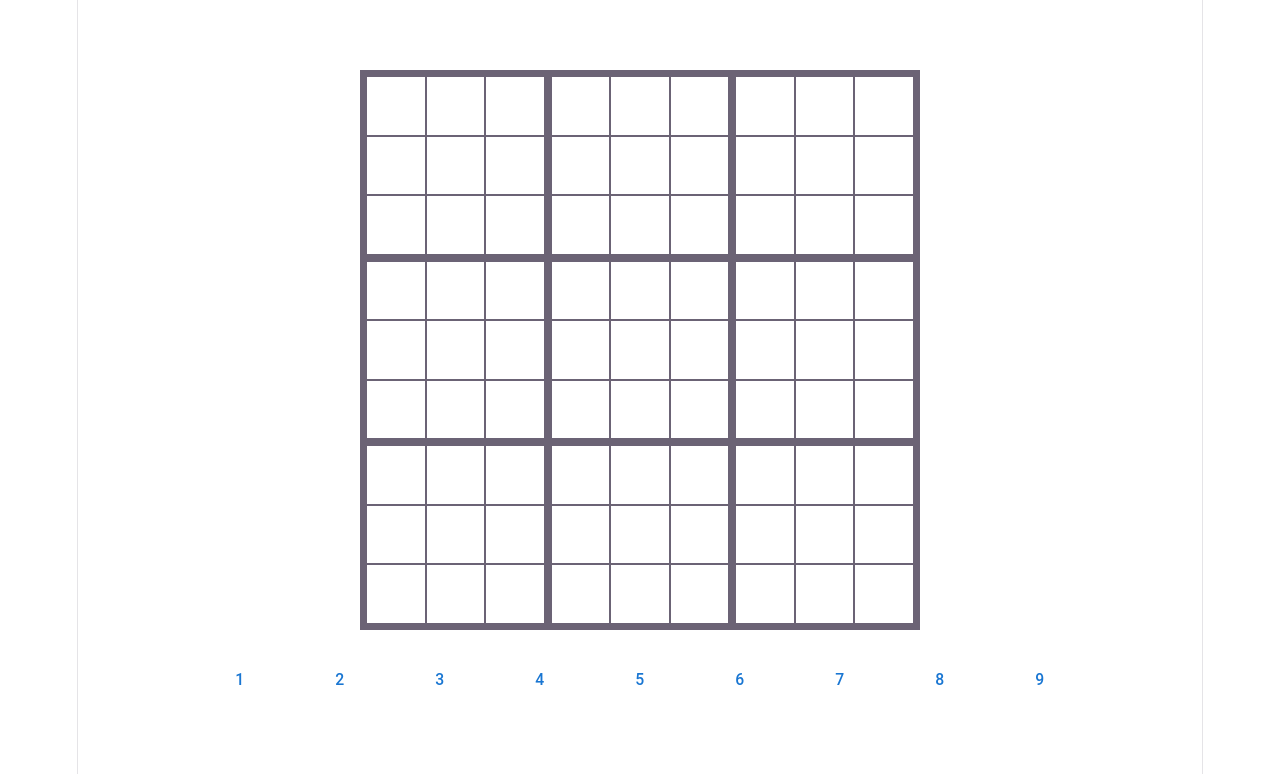
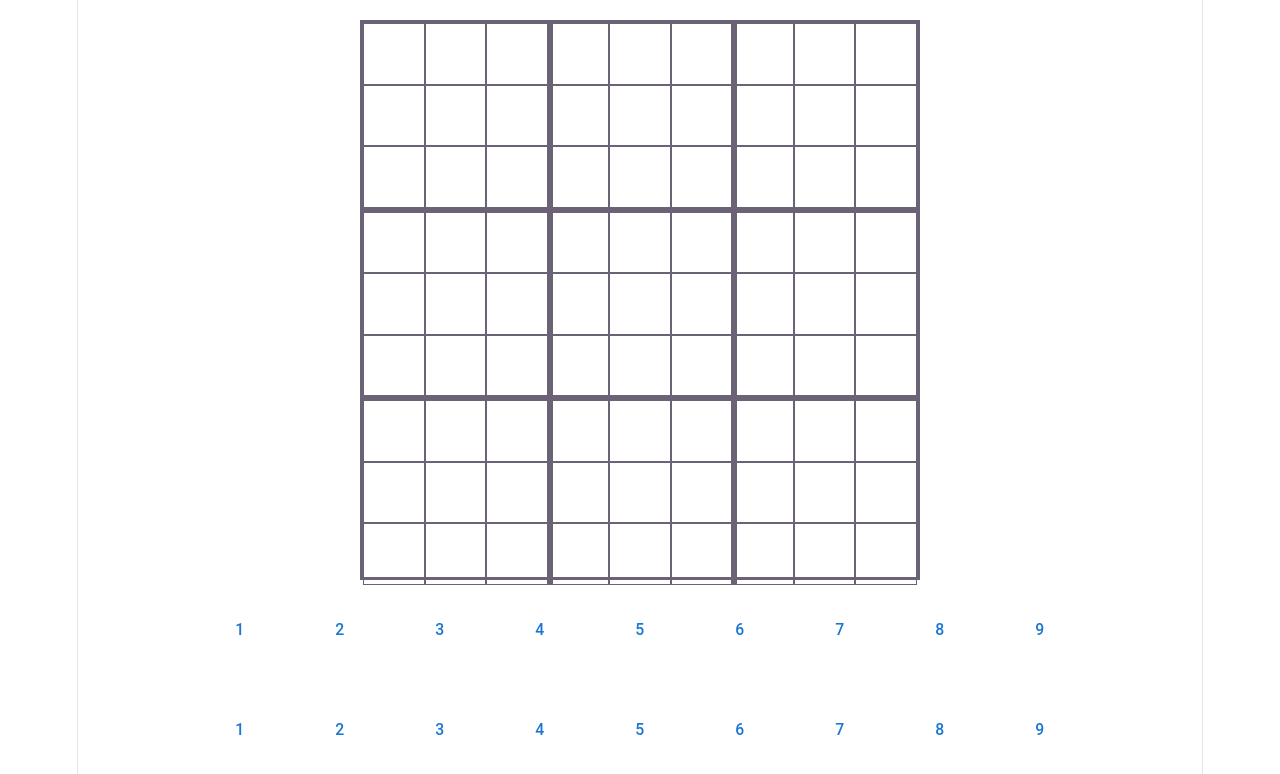
Before and after one commit to olikve02/Sudoku-Helper, a React (Vite) app: page / in a window 1280 px wide. Shown: the top 774 px of the page. Built offline with nearby package versions, Linux system fonts and the light colour scheme.

Commit message:
Reworked datastructure

```diff
--- a/src/App.css
+++ b/src/App.css
@@ -7,14 +7,8 @@
   aspect-ratio: 1/1;
 }
 
-.sudoku-cell-chosen{
-  border-style: solid;
-  border-width: 4px;
-  border-color: darkblue;
-  align-items: center;
-  justify-content: center;
-  display: flex;
-  aspect-ratio: 1/1;
+.selected{
+  box-shadow: inset 0 0 0 5px darkblue;
 }
 
 .screen-container{
@@ -35,3 +29,22 @@
   height: 100px;
   width: 100px;
 }
+
+.border-top-thick{
+    border-top-width: 5px;
+}
+
+.border-left-thick{
+  border-left-width: 5px;
+}
+
+.candidate{
+  aspect-ratio: 1/1;
+  display: flex;
+  align-items: center;
+  justify-content: center;
+}
+
+.sudoku-candidates{
+  aspect-ratio: 1/1;
+}
--- a/src/App.tsx
+++ b/src/App.tsx
@@ -1,45 +1,93 @@
-import { Box, Button, Stack } from '@mui/material'
-import Board from './Components/Board'
-import ButtonRow from './Components/ButtonRow'
-import { useState } from 'react'
+import { Box } from "@mui/material";
+import Board from "./Components/Board";
+import ButtonRow from "./Components/CandidateButtonRow";
+import { useState } from "react";
+import CandidateButtonRow from "./Components/CandidateButtonRow";
+import NumberButtonRow from "./Components/NumberButtonRow";
 
 function App() {
-    const [chosenCells, setChosenCells] = useState<{block: number, cell: number, candidates: number[]}[]>([])
+  const [cells, setCells] = useState<
+    {
+      row: number;
+      cell: number;
+      value: number | null;
+      candidates: number[];
+      selected: boolean;
+    }[]
+  >(addCells);
 
   return (
-    <Box className = "screen-container">
-        <Board
-          chosenCells = {chosenCells}
-          handleCellClicked = {handleCellClicked}
-          >
+    <Box className="screen-container">
+      <Board cells={cells} handleCellClicked={handleCellClicked}></Board>
 
-        </Board>
+      <CandidateButtonRow
+        handleCandidateButtonClicked={handleCandidateButtonClicked}
+      ></CandidateButtonRow>
 
-        <ButtonRow
-        handleButtonClicked={handleButtonClicked}>
-        </ButtonRow>
+      <NumberButtonRow
+        handleNumberButtonClicked={handleNumberButtonClicked}
+      ></NumberButtonRow>
     </Box>
-  )
+  );
 
+  function handleCellClicked(row: number, cell: number) {
+    const newCells = cells.map((cellState) => {
+      if (cellState.row == row && cellState.cell == cell) {
+        return { ...cellState, selected: !cellState.selected };
+      } else {
+        return cellState;
+      }
+    });
 
+    setCells(newCells);
+  }
 
- function handleCellClicked(block: any, cell: any){
+  function handleCandidateButtonClicked(buttonNr: number) {
+    const newCells = cells.map((cell) => {
+      if (cell.selected) {
+        if (cell.candidates.includes(buttonNr)) {
+          return {
+            ...cell,
+            candidates: cell.candidates.filter(
+              (candidate) => candidate != buttonNr,
+            ),
+          };
+        } else {
+          return { ...cell, candidates: [...cell.candidates, buttonNr] };
+        }
+      } else {
+        return cell;
+      }
+    });
+    console.log(newCells);
+    setCells(newCells);
+  }
 
-        const cellAlreadyClicked = chosenCells.some((cellArray) => block == cellArray.block && cell == cellArray.cell)
-        if(cellAlreadyClicked){
-            setChosenCells(chosenCells.filter((cellArray) => block != cellArray.block || cell != cellArray.cell))
-        }else{
-            setChosenCells([...chosenCells, {block: block, cell: cell, candidates: []}])
-        }
-    }
-
-
-  function handleButtonClicked(buttonNr: number){
-    const newCandidates = chosenCells.map((cell) => (
-      {block: cell.block, cell: cell.cell, candidates: [...cell.candidates, buttonNr]}
-    ))
-    setChosenCells(newCandidates)
+  function handleNumberButtonClicked(buttonNr: number) {
+    const newCells = cells.map((cell) => {
+      if (cell.selected) {
+        return { ...cell, value: buttonNr };
+      } else {
+        return cell;
+      }
+    });
+    setCells(newCells);
   }
 }
 
-export default App
+function addCells() {
+  const cells = [];
+  for (let row = 1; row <= 9; row++) {
+    for (let cell = 1; cell <= 9; cell++) {
+      cells.push({
+        row: row,
+        cell: cell,
+        value: null,
+        candidates: [],
+        selected: false,
+      });
+    }
+  }
+  return cells;
+}
+export default App;
--- a/src/Components/Block.tsx
+++ /dev/null
@@ -1,24 +0,0 @@
-import Grid from "@mui/material/Grid";
-import '../App.css'
-import Cell from "./Cell";
-function Block(props){
-
-    const cells = [0,1,2,3,4,5,6,7,8]
-
-    return(
-        <Grid container columns={3} sx={{borderStyle: "solid", aspectRatio: 1/1}}>
-            {cells.map((cellNr) => (
-                <Cell
-                    key={cellNr}
-                    block = {props.block}
-                    cell = {cellNr+1}
-                    handleCellClicked = {props.handleCellClicked}
-                    chosenCells = {props.chosenCells}
-                    >
-
-                    </Cell>
-            ))}
-        </Grid>
-    )
-
-} export default Block
--- a/src/Components/Board.tsx
+++ b/src/Components/Board.tsx
@@ -1,39 +1,33 @@
-import Grid from "@mui/material/Grid"
-import '../App.css'
-import Block from "./Block"
+import Grid from "@mui/material/Grid";
+import "../App.css";
+import Cell from "./Cell";
 
-type BoardProps = {
-    chosenCells: {block: number, cell: number, candidates: number[]}[],
-    handleCellClicked: (block: number, cell: number) => void,
+type BoardPropsType = {
+  cells: {
+    row: number;
+    cell: number;
+    value: number | null;
+    candidates: number[];
+    selected: boolean;
+  }[];
+  handleCellClicked: (row: number, cell: number) => void;
+};
+
+function Board(props: BoardPropsType) {
+  return (
+    <Grid container columns={9} className="board">
+      {props.cells.map((cell) => (
+        <Cell
+          key={`${cell.row} - ${cell.cell}`}
+          row={cell.row}
+          cell={cell.cell}
+          value={cell.value}
+          candidates={cell.candidates}
+          selected={cell.selected}
+          handleCellClicked={props.handleCellClicked}
+        ></Cell>
+      ))}
+    </Grid>
+  );
 }
-
-
-function Board(props: BoardProps){
-    const blocks = [0,1,2,3,4,5,6,7,8]
-
-    return(
-
-        <Grid
-        container
-        columns={3}
-        className = "board">
-
-        {blocks.map((block) => (
-             <Grid key={block} size= {1}>
-                <Block
-                    block = {block+1}
-                    handleCellClicked = {props.handleCellClicked}
-                    chosenCells = {props.chosenCells}
-                    >
-
-                </Block>
-            </Grid>
-        ))}
-
-      </Grid>
-    )
-
-
-
-
-}export default Board
+export default Board;
--- a/src/Components/ButtonRow.tsx
+++ /dev/null
@@ -1,14 +0,0 @@
-import { Button, Stack } from "@mui/material"
-type ButtonRowProps = {
-    handleButtonClicked: (buttonNr:number) => void
-}
-function ButtonRow(props: ButtonRowProps){
-    const buttons = [0,1,2,3,4,5,6,7,8]
- return(
-    <Stack direction={"row"}>
-        {buttons.map((button) => (
-            <Button key={button} onClick={() => props.handleButtonClicked(button+1)} className="button">{button + 1}</Button>
-        ))}
-    </Stack>
- )
-} export default ButtonRow
--- /dev/null
+++ b/src/Components/CandidateButtonRow.tsx
@@ -0,0 +1,19 @@
+import { Button, Stack } from "@mui/material";
+
+function ButtonRow(props) {
+  const buttons = [0, 1, 2, 3, 4, 5, 6, 7, 8];
+  return (
+    <Stack direction={"row"}>
+      {buttons.map((button) => (
+        <Button
+          key={button}
+          onClick={() => props.handleCandidateButtonClicked(button + 1)}
+          className="button"
+        >
+          {button + 1}
+        </Button>
+      ))}
+    </Stack>
+  );
+}
+export default ButtonRow;
--- a/src/Components/Candidates.tsx
+++ b/src/Components/Candidates.tsx
@@ -1,38 +1,17 @@
-import Grid from "@mui/material/Grid"
-import '../App.css'
-import { useState } from "react"
+import Grid from "@mui/material/Grid";
+import "../App.css";
 
+function Candidates(props) {
+  const candidates = [1, 2, 3, 4, 5, 6, 7, 8, 9];
 
-type CandidatesProps = {
-    block: number,
-    cell: number,
-    chosenCells: {
-        block: number,
-        cell: number,
-        candidates: number[]
-    }[]
+  return (
+    <Grid className="sudoku-candidates" container columns={3} size={9}>
+      {candidates.map((candidate) => (
+        <Grid size={1} key={candidate} className="candidate">
+          {props.candidates.includes(candidate) ? candidate : ""}
+        </Grid>
+      ))}
+    </Grid>
+  );
 }
-
-function Candidates(props: CandidatesProps){
-
-    const candidates = [0,1,2,3,4,5,6,7,8]
-
-    const cellData = props.chosenCells.find(
-        chosenCell =>
-            chosenCell.block == props.block &&
-            chosenCell.cell == props.cell
-    )
-
-    return(
-
-        <Grid className = "sudoku-candidates" container columns={3}>
-            {candidates.map((candidate) => (
-                <Grid size={1} key={candidate}>
-                  {cellData?.candidates?.includes(candidate + 1) ? candidate + 1 : ""
-                  }
-                </Grid>
-            ))}
-        </Grid>
-    )
-
-}export default Candidates
+export default Candidates;
--- a/src/Components/Cell.tsx
+++ b/src/Components/Cell.tsx
@@ -1,36 +1,32 @@
 import Grid from "@mui/material/Grid";
-import '../App.css'
+import "../App.css";
 import Candidates from "./Candidates";
 
-type CellProps = {
-    block: number,
-    cell: number,
-    handleCellClicked: (block: number, cell: number) => void,
-    chosenCells: {block: number, cell: number, candidates: number[]}[],
+type CellPropsType = {
+  row: number;
+  cell: number;
+  value: number | null;
+  candidates: number[];
+  selected: boolean;
+  handleCellClicked: (row: number, cell: number) => void;
+};
+
+function Cell(props: CellPropsType) {
+  return (
+    <Grid
+      size={1}
+      className={`sudoku-cell
+        ${props.row == 4 || props.row == 7 ? "border-top-thick" : ""}
+        ${props.cell == 4 || props.cell == 7 ? "border-left-thick" : ""}
+        ${props.selected ? "selected" : ""}`}
+      onClick={() => props.handleCellClicked(props.row, props.cell)}
+    >
+      {props.value ? (
+        <span className="sudoku-value">{props.value}</span>
+      ) : (
+        <Candidates candidates={props.candidates}></Candidates>
+      )}
+    </Grid>
+  );
 }
-
-function Cell(props: CellProps){
-
-    const isChosen = props.chosenCells.some((chosenCell => (
-            props.block == chosenCell.block && props.cell == chosenCell.cell
-        )))
-
-    return(
-        <Grid
-            onClick = {cellClicked}
-            size = {1} className= {isChosen ? "sudoku-cell-chosen" : "sudoku-cell"}>
-
-            <Candidates
-                chosenCells = {props.chosenCells}
-                cell = {props.cell}
-                block = {props.block}
-                ></Candidates>
-      </Grid>
-    )
-
-
-    function cellClicked(){
-        props.handleCellClicked(props.block, props.cell)
-    }
-
-} export default Cell
+export default Cell;
--- /dev/null
+++ b/src/Components/NumberButtonRow.tsx
@@ -0,0 +1,19 @@
+import { Button, Stack } from "@mui/material";
+
+function ButtonRow(props) {
+  const buttons = [0, 1, 2, 3, 4, 5, 6, 7, 8];
+  return (
+    <Stack direction={"row"}>
+      {buttons.map((button) => (
+        <Button
+          key={button}
+          onClick={() => props.handleNumberButtonClicked(button + 1)}
+          className="button"
+        >
+          {button + 1}
+        </Button>
+      ))}
+    </Stack>
+  );
+}
+export default ButtonRow;
```
